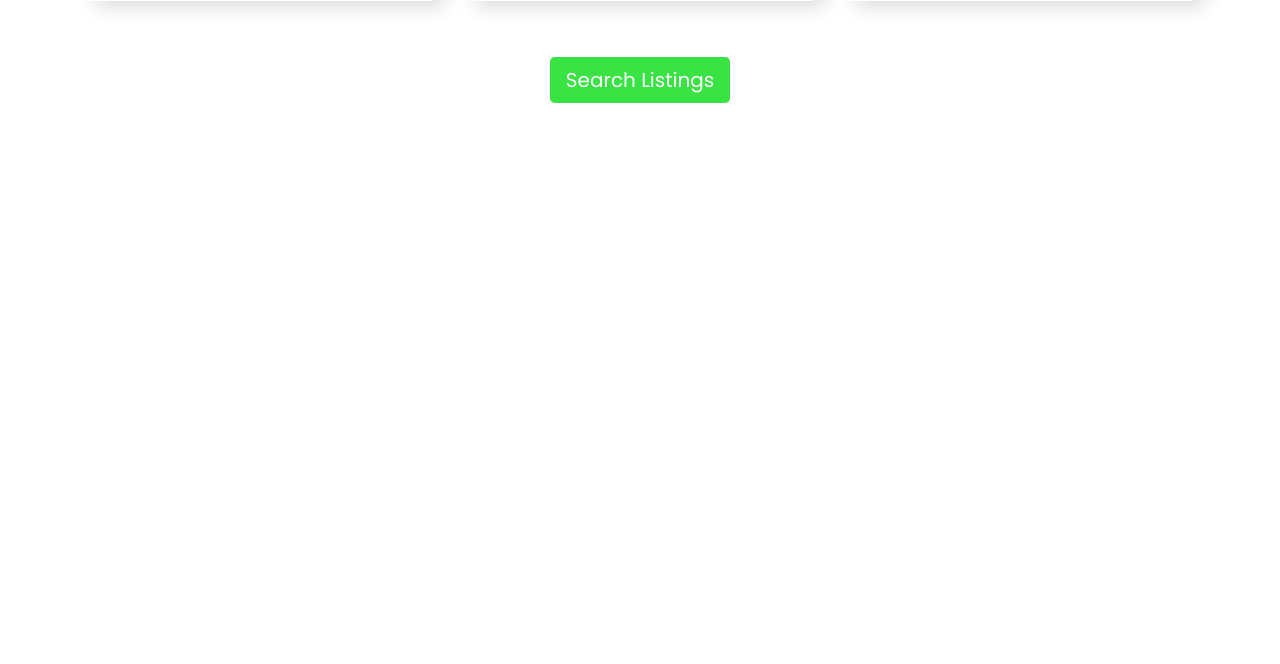
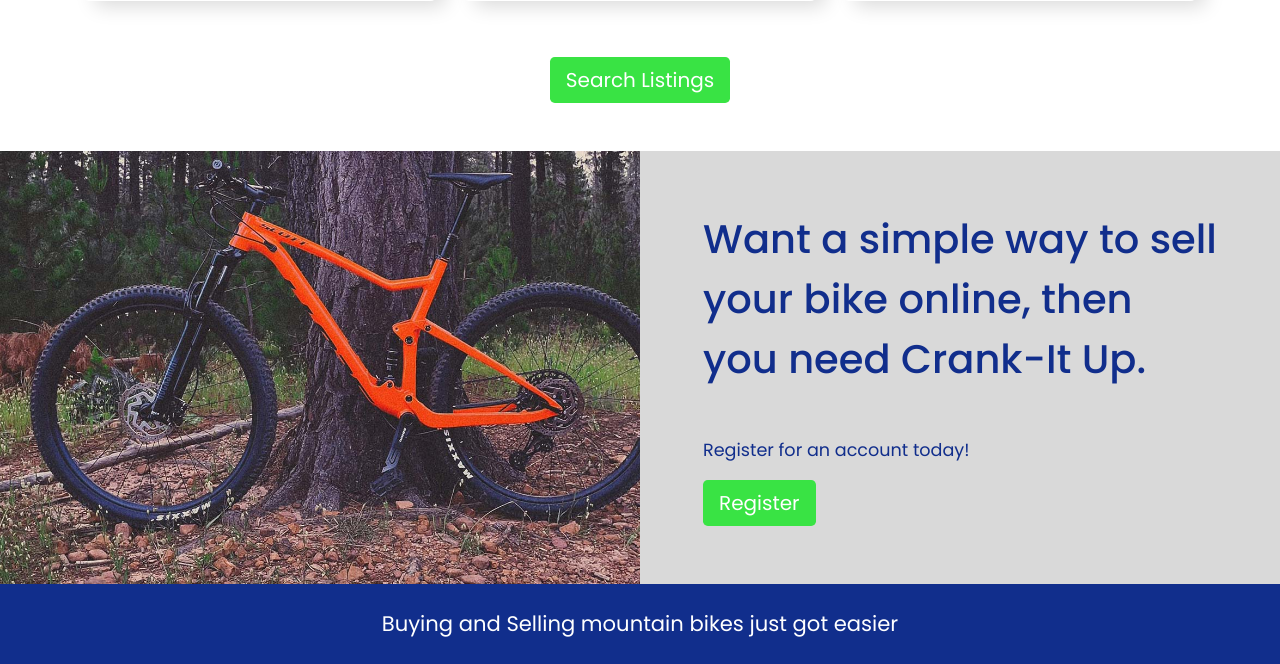
Before and after one commit to DaveWhiteh/CIU-Test, a Django app: page / in a window 1280 px wide. Shown: the part 1394-2058 px from the top of the page. Before the commit the page ends 1497 px from the top, so only its background shows below. Run offline with Django 3.2, Linux system fonts and the light colour scheme; some libraries are stand-ins or nearby versions.

Commit message:
Add register section to homepage

```diff
--- a/home/templates/home/index.html
+++ b/home/templates/home/index.html
@@ -148,4 +148,28 @@
             </div>
         </div>
     </div>
+
+    <div class="container-fluid">
+        <div class="row">
+            <div class="col-12 col-md-6 px-0">
+                <img src="media/orange_bike.jpg" alt="" class="register-image">
+            </div>
+            <div class="col-12 col-md-6 bg-grey d-flex align-items-center">
+                <div class="col-12 px-5 py-5">
+                    <p class="register-text text-dark-blue text-medium mb-5">Want a simple way to sell your bike
+                        online, then you need Crank-It Up.</p>
+                    <p class="text-dark-blue">Register for an account today!</p>
+                    <a class="btn btn-primary btn-lg" href="#" role="button">Register</a>
+                </div>
+            </div>
+        </div>
+    </div>
+
+    <div class="container-fluid bg-dark-blue text-center px-4 py-4">
+        <div class="row">
+            <div class="col-12">
+                <p class="text-larger text-white mb-0">Buying and Selling mountain bikes just got easier</p>
+            </div>
+        </div>
+    </div>
 {% endblock %}
--- a/static/css/style.css
+++ b/static/css/style.css
@@ -159,6 +159,27 @@ body {
     padding: 1.25rem;
 }
 
+.register-text {
+    font-size: 2.5rem;
+    -moz-hyphens: none;
+    -ms-hyphens: none;
+    -webkit-hyphens: none;
+    hyphens: none;
+}
+
+.register-image {
+    width: 100%;
+    height: 100%;
+    background-repeat: no-repeat;
+    background-size: cover;
+    -webkit-background-size: cover;
+    -moz-background-size: cover;
+    -o-background-size: cover;
+    background-position: center;
+    display: block;
+    background-color: rgba(57,131,227,.4);
+}
+
 
 
 @media screen and (min-width: 992px) {
```
Also changed, not shown: media/orange_bike.jpg (added).
